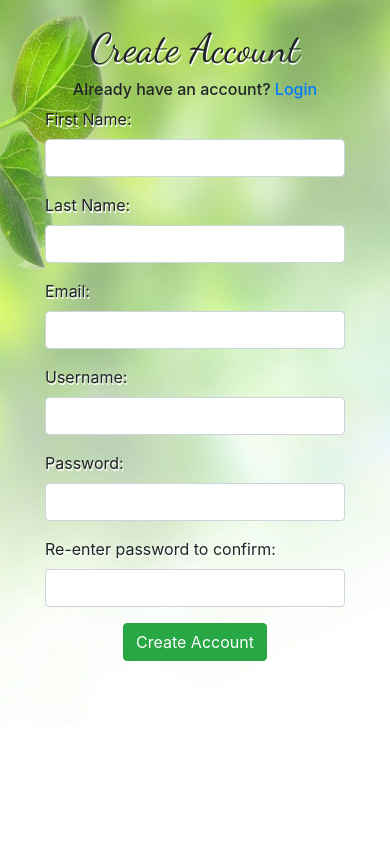
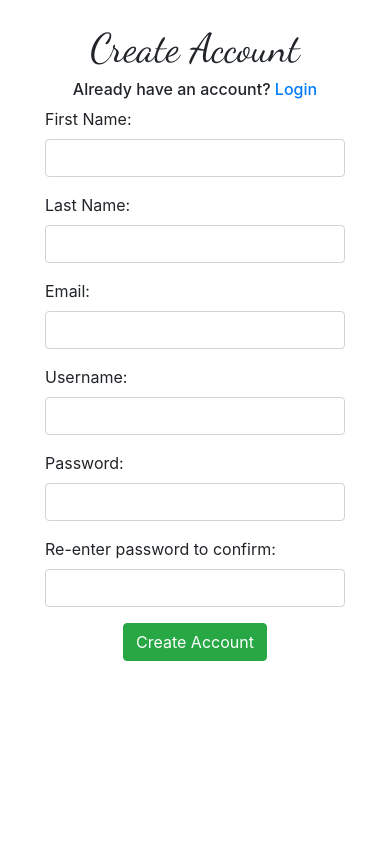
Before and after one commit to SianJade/PlantPal, a Flask app: page /user/new in a window 390 px wide. Shown: the part 56-900 px from the top of the page. Run offline with Flask 2, Linux system fonts and the light colour scheme; some libraries are stand-ins or nearby versions.

Commit message:
Add background image none rule for small and medium devices

```diff
--- a/static/css/style.css
+++ b/static/css/style.css
@@ -208,6 +208,7 @@ p {
 
     .bg-img {
         background-color: #fff;
+        background-image: none;
     }
 
     .headings-and-search {
@@ -282,6 +283,7 @@ p {
 
     .bg-img {
         background-color: #fff;
+        background-image: none;
     }
 
     p {
```
